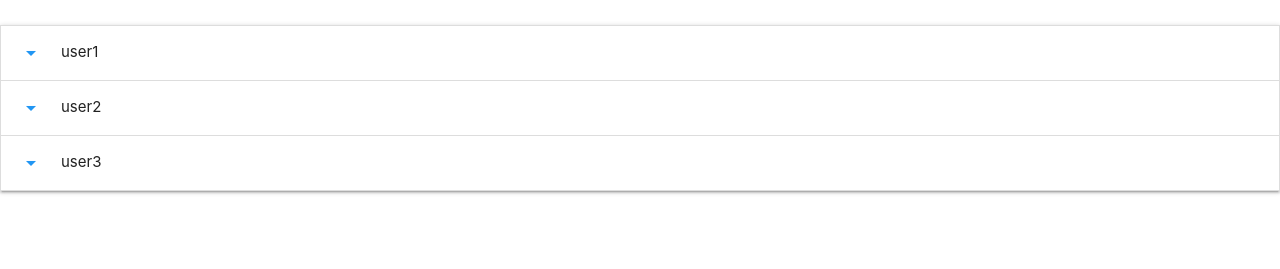
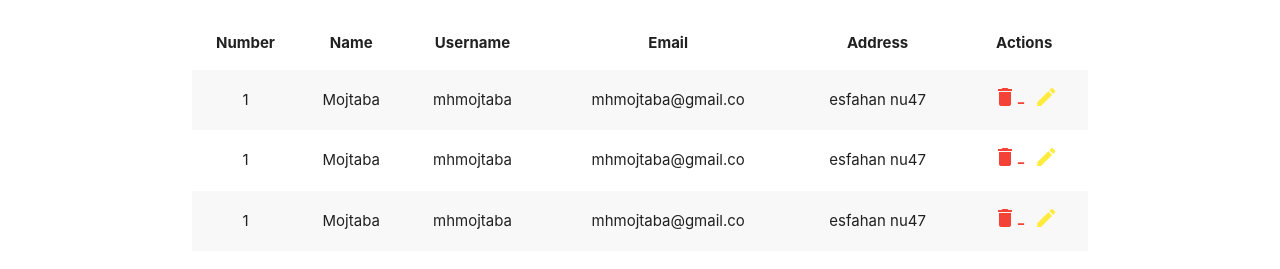
Before and after one commit to mhmojtaba/simpleProject, a plain HTML site: page user.html in a window 1280 px wide. Shown: the part 181-450 px from the top of the page. Drawn offline with Linux system fonts and the light colour scheme.

Commit message:
user list table desktop

```diff
--- a/user.html
+++ b/user.html
@@ -91,7 +91,7 @@
     <!-- user section -->
 
     <section class="user-list">
-      <ul class="collapsible">
+      <ul class="collapsible hide-on-med-and-up">
         <li class="user-menu">
           <div class="collapsible-header">
             <i class="material-icons blue-text user-menu-arrow-icon"
@@ -113,7 +113,7 @@
             </div>
             <div class="p-all-5 flex-l-m">
               <span class="f-bold">Actions:</span>
-              <i class="material-icons red-text m-l-5 m-r-2 hov-pointer"
+              <i class="material-icons w-30-px red-text m-l-5 m-r-2 hov-pointer"
                 >delete-forever</i
               >
               <i class="material-icons yellow-text m-l-5 m-r-2">edit</i>
@@ -155,6 +155,66 @@
           </div>
         </li>
       </ul>
+
+      <div class="hide-on-med-and-down show-on-medium-and-up container">
+        <table class="centered striped highlight responsive-table">
+          <thead>
+            <tr>
+              <th>Number</th>
+              <th>Name</th>
+              <th>Username</th>
+              <th>Email</th>
+              <th>Address</th>
+              <th>Actions</th>
+            </tr>
+          </thead>
+
+          <tbody>
+            <tr>
+              <td>1</td>
+              <td>Mojtaba</td>
+              <td>mhmojtaba</td>
+              <td>mhmojtaba@gmail.co</td>
+              <td>esfahan nu47</td>
+              <td>
+                <i
+                  class="material-icons w-30-px red-text m-l-5 m-r-2 hov-pointer"
+                  >delete-forever</i
+                >
+                <i class="material-icons yellow-text m-l-5 m-r-2">edit</i>
+              </td>
+            </tr>
+            <tr>
+              <td>1</td>
+              <td>Mojtaba</td>
+              <td>mhmojtaba</td>
+              <td>mhmojtaba@gmail.co</td>
+              <td>esfahan nu47</td>
+              <td>
+                <i
+                  class="material-icons w-30-px red-text m-l-5 m-r-2 hov-pointer"
+                  >delete-forever</i
+                >
+                <i class="material-icons yellow-text m-l-5 m-r-2">edit</i>
+              </td>
+            </tr>
+            <tr>
+              <td>1</td>
+              <td>Mojtaba</td>
+              <td>mhmojtaba</td>
+              <td>mhmojtaba@gmail.co</td>
+              <td>esfahan nu47</td>
+              <td>
+                <i
+                  class="material-icons w-30-px red-text m-l-5 m-r-2 hov-pointer"
+                  >delete-forever</i
+                >
+                <i class="material-icons yellow-text m-l-5 m-r-2">edit</i>
+              </td>
+            </tr>
+          </tbody>
+        </table>
+      </div>
     </section>
     <!-- end user section -->
 
```
